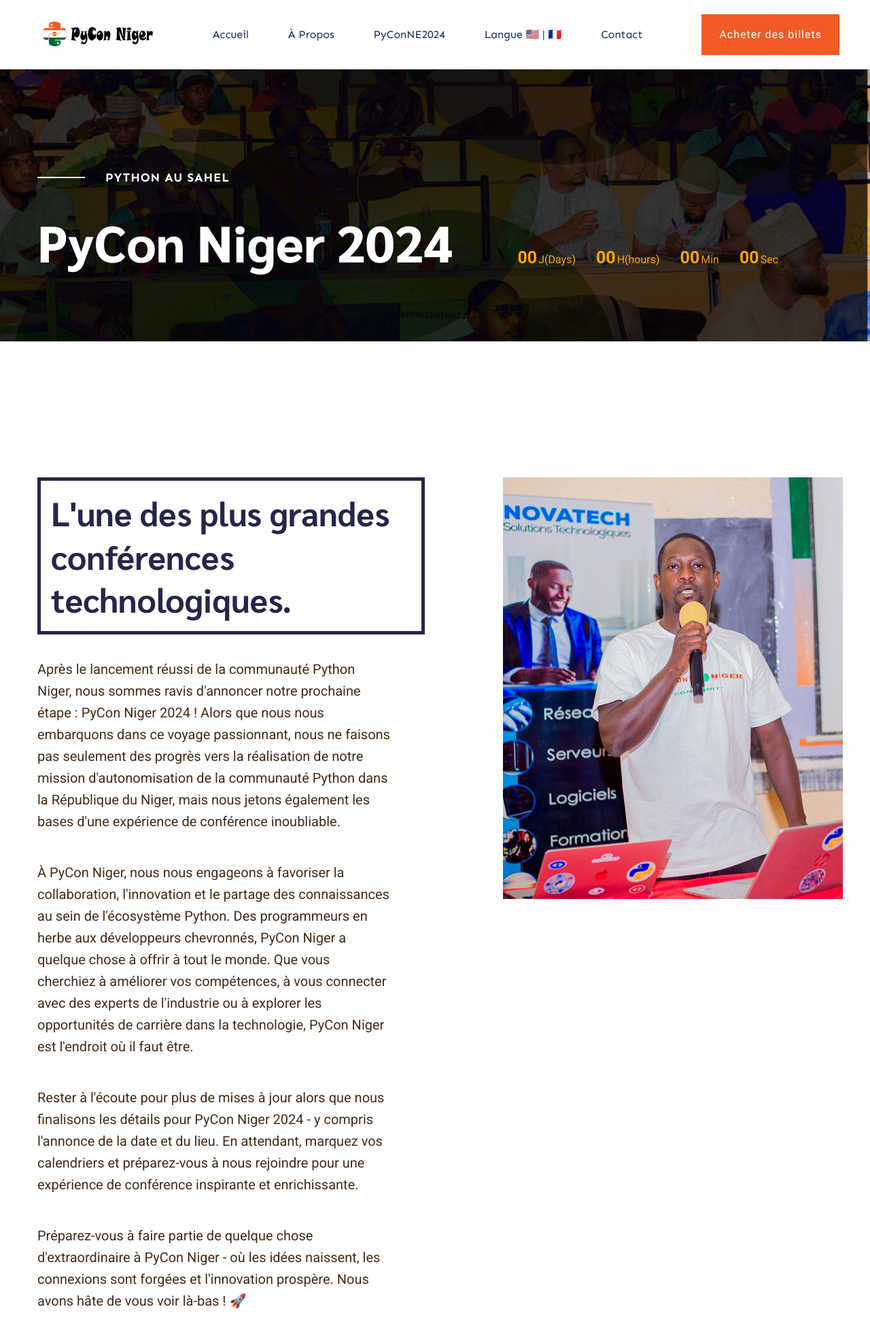
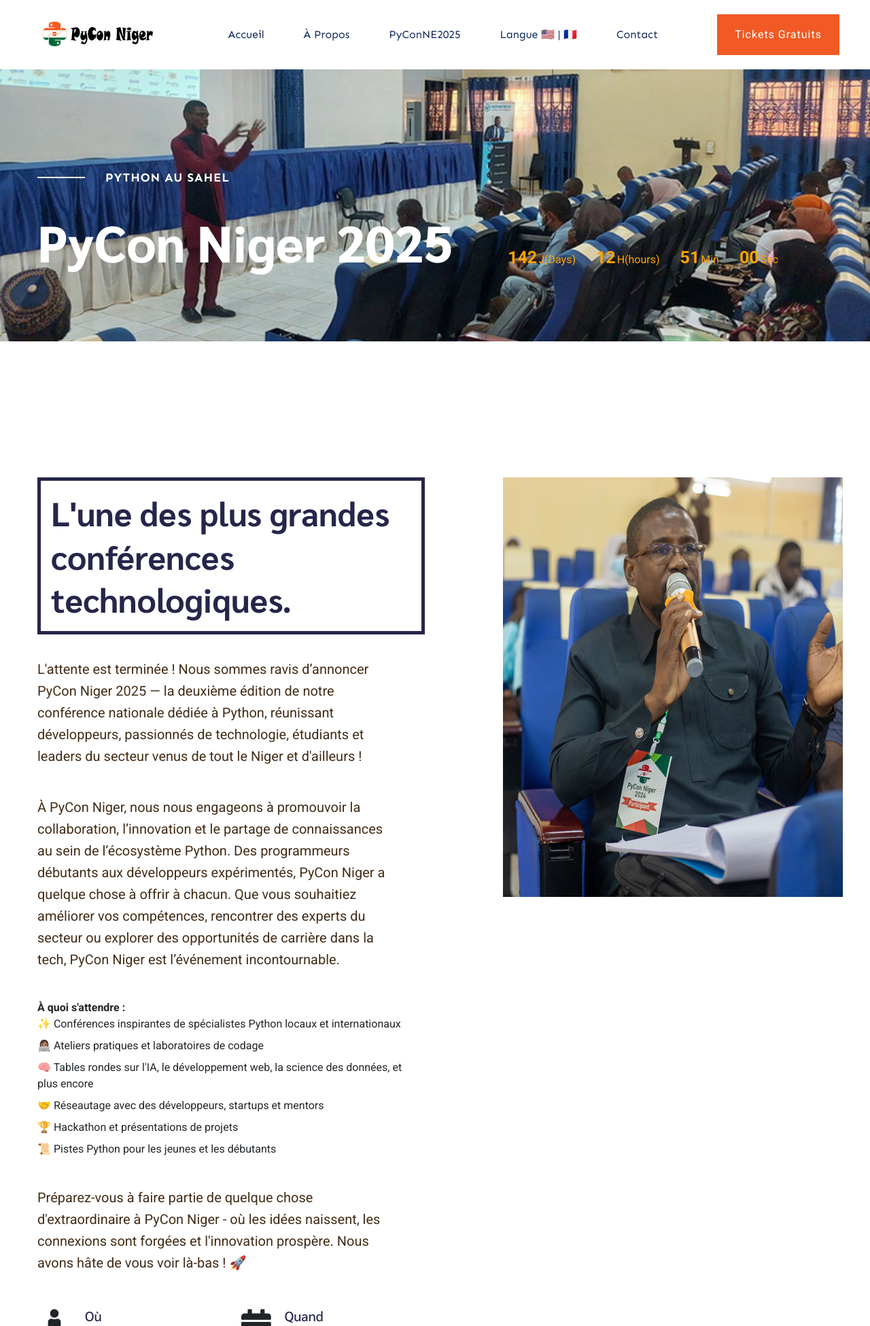
Before and after one commit to Python-Niger-Community/PyConNigerApp, a Flask app: page / in a window 1280 px wide. Shown: the top 1950 px of the page at 68% size. Run offline with Flask 3, Linux system fonts and the light colour scheme; some libraries are stand-ins or nearby versions.

Commit message:
2025 updates v1

```diff
--- a/main_app/static/assets/js/main.js
+++ b/main_app/static/assets/js/main.js
@@ -203,7 +203,7 @@
 
 
     // Use this for real timer date
-    var timerdate = "2024/09/28";
+    var timerdate = "2025/09/13";
 
     $("#countdown").countdown(timerdate, function(event) {
         $(this).html(event.strftime("<div class='cd-item'><span>%D</span><p>J(Days)</p> </div>" + "<div class='cd-item'><span>%H</span><p>H(hours)</p> </div>" + "<div class='cd-item'><span>%M</span><p>Min</p> </div>" + "<div class='cd-item'><span>%S</span><p>Sec</p> </div>"));
--- a/main_app/templates/attending-fr.html
+++ b/main_app/templates/attending-fr.html
@@ -86,7 +86,7 @@
 
 		        <h2 style="font-size: 28px; color: #432c16;">Comment S'Inscrire :</h2>
 		        <p style="font-size: 20px; color: #432c16;">
-		            Pour assister à PyCon Niger 2024, veuillez compléter le processus d'inscription ici pour montrer votre intérêt :
+		            Pour assister à PyCon Niger 2025, veuillez compléter le processus d'inscription ici pour montrer votre intérêt :
 		            <a href="#" style="font-size: 20px; color: #1a73e8;">[Lien à venir]</a>
 		        </p>
 
@@ -97,7 +97,7 @@
 
 		        <h2 style="font-size: 28px; color: #432c16;">Rejoignez-Nous :</h2>
 		        <p style="font-size: 20px; color: #432c16;">
-		            Ne manquez pas cette incroyable opportunité de développer vos compétences techniques, de réseauter avec des professionnels de l'industrie et de faire partie du plus grand rassemblement Python au Niger. Nous avons hâte de vous accueillir à PyCon Niger 2024 !
+		            Ne manquez pas cette incroyable opportunité de développer vos compétences techniques, de réseauter avec des professionnels de l'industrie et de faire partie du plus grand rassemblement Python au Niger. Nous avons hâte de vous accueillir à PyCon Niger 2025 !
 		        </p>
 		    </div>
 		</section>
--- a/main_app/templates/attending.html
+++ b/main_app/templates/attending.html
@@ -87,7 +87,7 @@
 
 			    <h2 style="font-size: 28px; color: #432c16;">How to Register:</h2>
 			    <p style="font-size: 20px; color: #432c16;">
-			        To attend PyCon Niger 2024, please complete the registration process here to show interest:
+			        To attend PyCon Niger 2025, please complete the registration process here to show interest:
 			        <a href="#" style="font-size: 20px; color: #1a73e8;">[Link coming soon]</a>
 			    </p>
 
@@ -98,7 +98,7 @@
 
 			    <h2 style="font-size: 28px; color: #432c16;">Join Us:</h2>
 			    <p style="font-size: 20px; color: #432c16;">
-			        Don't miss this incredible opportunity to advance your tech skills, network with industry professionals, and be part of the largest Python gathering in Niger. We look forward to welcoming you to PyCon Niger 2024!
+			        Don't miss this incredible opportunity to advance your tech skills, network with industry professionals, and be part of the largest Python gathering in Niger. We look forward to welcoming you to PyCon Niger 2025!
 			    </p>
 			</div>
 		</section>
--- a/main_app/templates/events-fr.html
+++ b/main_app/templates/events-fr.html
@@ -19,7 +19,7 @@
         <section class="sample-text-area">
             <div class="container box_1170">
                 <p style="font-size: 20px; color: #432c16;">
-                    Au cours des deux jours de PyCon Niger 2024, les participants peuvent s'attendre à une gamme diversifiée d'événements conçus pour enrichir leurs connaissances, leurs compétences et leur réseau professionnel. Voici un résumé des principaux événements :
+                    Au cours des deux jours de PyCon Niger 2025, les participants peuvent s'attendre à une gamme diversifiée d'événements conçus pour enrichir leurs connaissances, leurs compétences et leur réseau professionnel. Voici un résumé des principaux événements :
                 </p>
                 <ul style="list-style-type: disc; padding-left: 40px;">
                     <li style="font-size: 20px; color: #432c16;">
--- a/main_app/templates/events.html
+++ b/main_app/templates/events.html
@@ -19,7 +19,7 @@
 		<section class="sample-text-area">
 			<div class="container box_1170">
 				<p style="font-size: 20px; color: #432c16;">
-        During the two days of PyCon Niger 2024, attendees can look forward to a diverse range of events designed to enhance their knowledge, skills, and professional network. Here is a summary of the key events:
+        During the two days of PyCon Niger 2025, attendees can look forward to a diverse range of events designed to enhance their knowledge, skills, and professional network. Here is a summary of the key events:
     </p>
     <ul style="list-style-type: disc; padding-left: 40px;">
         <li style="font-size: 20px; color: #432c16;">
--- a/main_app/templates/index2-fr.html
+++ b/main_app/templates/index2-fr.html
@@ -81,7 +81,7 @@
                                                     <li><a href="{{ url_for('home.about_health') }}">Directives de sécurité et de santé</a></li>
                                                 </ul>
                                             </li>
-                                            <li><a href="#">PyConNE2024</a>
+                                            <li><a href="#">PyConNE2025</a>
                                                 <ul class="submenu">
                                                     <li><a href="{{ url_for('home.sponsorship_page') }}">Parrainage</a></li>
                                                     <li><a href="{{ url_for('home.speaking_page') }}">Parler à PyConNE</a></li>
@@ -101,7 +101,7 @@
                                     </nav>
                                 </div>
                                 <div class="header-right-btn f-right d-none d-lg-block ml-30">
-                                    <a href="#" class="btn header-btn" style="background-color: #f15a24;">Acheter des billets</a>
+                                    <a href="https://docs.google.com/forms/d/e/1FAIpQLSeiZBzrerEr0THuSvCQVZBhT2-ApUuy46Xd43s0F_-7XbSRGQ/viewform?usp=header" class="btn header-btn" style="background-color: #f15a24;">Tickets Gratuits</a>
                                 </div>
                             </div>
                         </div>
@@ -126,7 +126,7 @@
                             <div class="col-xl-8 col-lg-8 col-md-9 col-sm-10">
                                 <div class="hero__caption">
                                     <span data-animation="fadeInLeft" data-delay=".1s">Python au Sahel</span>
-                                    <h1 data-animation="fadeInLeft" data-delay=".5s">PyCon Niger 2024</h1>
+                                    <h1 data-animation="fadeInLeft" data-delay=".5s">PyCon Niger 2025</h1>
                                 </div>
                             </div>
                         </div>
@@ -168,9 +168,26 @@
                             <div class="section-tittle mb-35">
                                 <h2 style="border: 5px solid; padding: 15px;">L'une des plus grandes conférences technologiques.</h2>
                             </div>
-                            <p style="font-size: 20px; color: #432c16;">Après le lancement réussi de la communauté Python Niger, nous sommes ravis d'annoncer notre prochaine étape : PyCon Niger 2024 ! Alors que nous nous embarquons dans ce voyage passionnant, nous ne faisons pas seulement des progrès vers la réalisation de notre mission d'autonomisation de la communauté Python dans la République du Niger, mais nous jetons également les bases d'une expérience de conférence inoubliable.</p>
-                            <p style="font-size: 20px; color: #432c16;">À PyCon Niger, nous nous engageons à favoriser la collaboration, l'innovation et le partage des connaissances au sein de l'écosystème Python. Des programmeurs en herbe aux développeurs chevronnés, PyCon Niger a quelque chose à offrir à tout le monde. Que vous cherchiez à améliorer vos compétences, à vous connecter avec des experts de l'industrie ou à explorer les opportunités de carrière dans la technologie, PyCon Niger est l'endroit où il faut être.</p>
-                            <p style="font-size: 20px; color: #432c16;">Rester à l'écoute pour plus de mises à jour alors que nous finalisons les détails pour PyCon Niger 2024 - y compris l'annonce de la date et du lieu. En attendant, marquez vos calendriers et préparez-vous à nous rejoindre pour une expérience de conférence inspirante et enrichissante.</p>
+                            <p style="font-size: 20px; color: #432c16;">
+                                L'attente est terminée ! Nous sommes ravis d’annoncer PyCon Niger 2025 — la deuxième édition de notre conférence nationale dédiée à Python, réunissant développeurs, passionnés de technologie, étudiants et leaders du secteur venus de tout le Niger et d'ailleurs !
+                            </p>
+
+                            <p style="font-size: 20px; color: #432c16;">
+                                À PyCon Niger, nous nous engageons à promouvoir la collaboration, l’innovation et le partage de connaissances au sein de l’écosystème Python. Des programmeurs débutants aux développeurs expérimentés, PyCon Niger a quelque chose à offrir à chacun. Que vous souhaitiez améliorer vos compétences, rencontrer des experts du secteur ou explorer des opportunités de carrière dans la tech, PyCon Niger est l’événement incontournable.
+                            </p>
+
+                            <p style="font-size: 20px; color: #432c16;">
+                                <dl>
+                                    <dt>À quoi s'attendre :</dt>
+
+                                    <dd>✨ Conférences inspirantes de spécialistes Python locaux et internationaux</dd>
+                                    <dd>👩🏽‍💻 Ateliers pratiques et laboratoires de codage</dd>
+                                    <dd>🧠 Tables rondes sur l'IA, le développement web, la science des données, et plus encore</dd>
+                                    <dd>🤝 Réseautage avec des développeurs, startups et mentors</dd>
+                                    <dd>🏆 Hackathon et présentations de projets</dd>
+                                    <dd>📜 Pistes Python pour les jeunes et les débutants</dd>
+                                </dl>
+                            </p>
                             <p style="font-size: 20px; color: #432c16;">Préparez-vous à faire partie de quelque chose d'extraordinaire à PyCon Niger - où les idées naissent, les connexions sont forgées et l'innovation prospère. Nous avons hâte de vous voir là-bas ! 🚀</p>
                         </div>
                         <div class="row">
@@ -182,7 +199,7 @@
                                     </div>
                                     <div class="caption">
                                         <h5>Où</h5>
-                                        <p>Bientôt disponible... !</p>
+                                        <p>Dosso</p>
                                     </div>
                                 </div>
                             </div>
@@ -194,12 +211,12 @@
                                     </div>
                                     <div class="caption">
                                         <h5>Quand</h5>
-                                        <p>28 au 29 septembre 2024</p>
+                                        <p>13 au 15 septembre 2025</p>
                                     </div>
                                 </div>
                             </div>
                         </div>
-                        <a href="#" class="btn mt-50" style="background-color: #f15a24;">Acheter des billets</a>
+                        <a href="https://docs.google.com/forms/d/e/1FAIpQLSeiZBzrerEr0THuSvCQVZBhT2-ApUuy46Xd43s0F_-7XbSRGQ/viewform?usp=header" class="btn mt-50" style="background-color: #f15a24;">Tickets Gratuits</a>
                     </div>
                     <div class="col-lg-6 col-md-12">
                         <!-- about-img -->
@@ -323,7 +340,7 @@
                         <div class="section-tittle text-center mb-50">
                             <h2 style="border: 5px solid;">Prêt à assister.. ?</h2>
                             <p style="font-size: 20px; color: #432c16;">Si vous êtes passionné par la programmation Python et que vous souhaitez vous connecter avec des personnes partageant les mêmes idées dans la communauté technologique dynamique du Niger, PyCon Niger est l'événement pour vous !.. Rejoignez-nous à PyCon Niger pour une expérience inoubliable</p>
-                            <a href="#" class="btn mt-50" style="background-color: #f15a24;">Acheter des billets</a>
+                            <a href="https://docs.google.com/forms/d/e/1FAIpQLSeiZBzrerEr0THuSvCQVZBhT2-ApUuy46Xd43s0F_-7XbSRGQ/viewform?usp=header" class="btn mt-50" style="background-color: #f15a24;">Tickets Gratuits</a>
                         </div>
                     </div>
                 </div>
--- a/main_app/templates/layout-fr.html
+++ b/main_app/templates/layout-fr.html
@@ -63,7 +63,7 @@
                                                 </ul>
                                             </li>
 
-                                            <li><a href="#">PyConNE2024</a>
+                                            <li><a href="#">PyConNE2025</a>
                                                 <ul class="submenu">
                                                     <li><a href="{{ url_for('home.sponsorship_page') }}">Parrainage</a></li>
                                                     <li><a href="{{ url_for('home.speaking_page') }}">Parler à PyConNE</a></li>
--- a/main_app/templates/layout.html
+++ b/main_app/templates/layout.html
@@ -61,7 +61,7 @@
 	                                            </ul>
 	                                        </li>
 
-	                                        <li><a href="#">PyConNE2024</a>
+	                                        <li><a href="#">PyConNE2025</a>
 	                                            <ul class="submenu">
 	                                                <li><a href="{{ url_for('home.sponsorship_page') }}">Sponsorship</a></li>
                                                 <li><a href="{{ url_for('home.speaking_page') }}">Speaking at PyConNE</a></li>
--- a/run.py
+++ b/run.py
@@ -3,4 +3,4 @@
 app = create_app()
 
 if __name__ == '__main__':
-	app.run(debug=True)
+	app.run(debug=True, port='8000')
```
Also changed, not shown: main_app/templates/index2.html (+20 -9 lines), main_app/templates/speaking-fr.html (+9 -9 lines), main_app/templates/speaking.html (+9 -9 lines), main_app/templates/sponsorship-fr.html (+4 -4 lines), main_app/templates/sponsorship.html (+4 -4 lines), main_app/static/assets/img/gallery/about01.png (added), main_app/static/assets/img/gallery/about1.png, main_app/static/assets/img/hero/h1_hero.png, main_app/static/assets/img/hero/h1_hero0.png (added).
